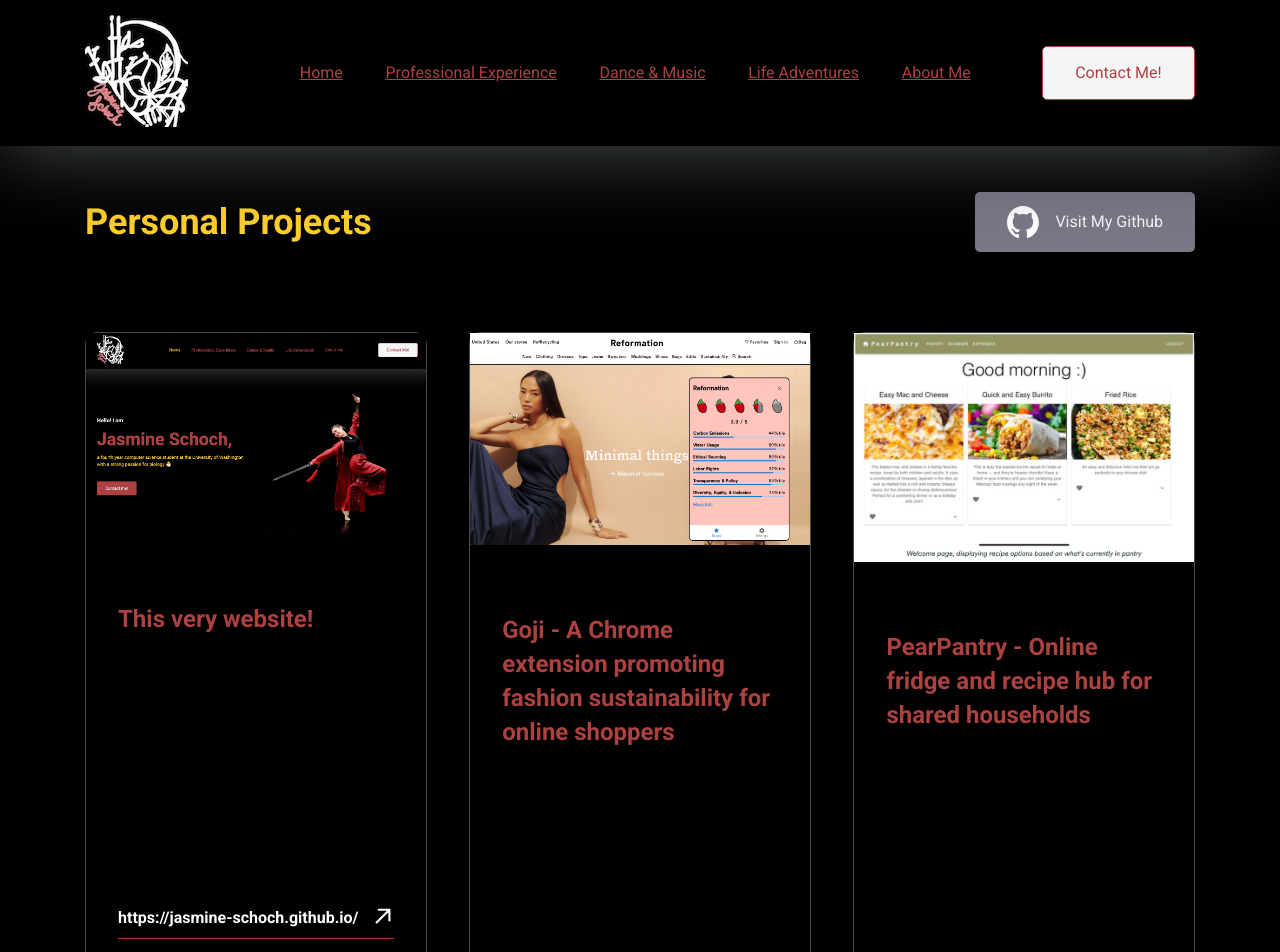
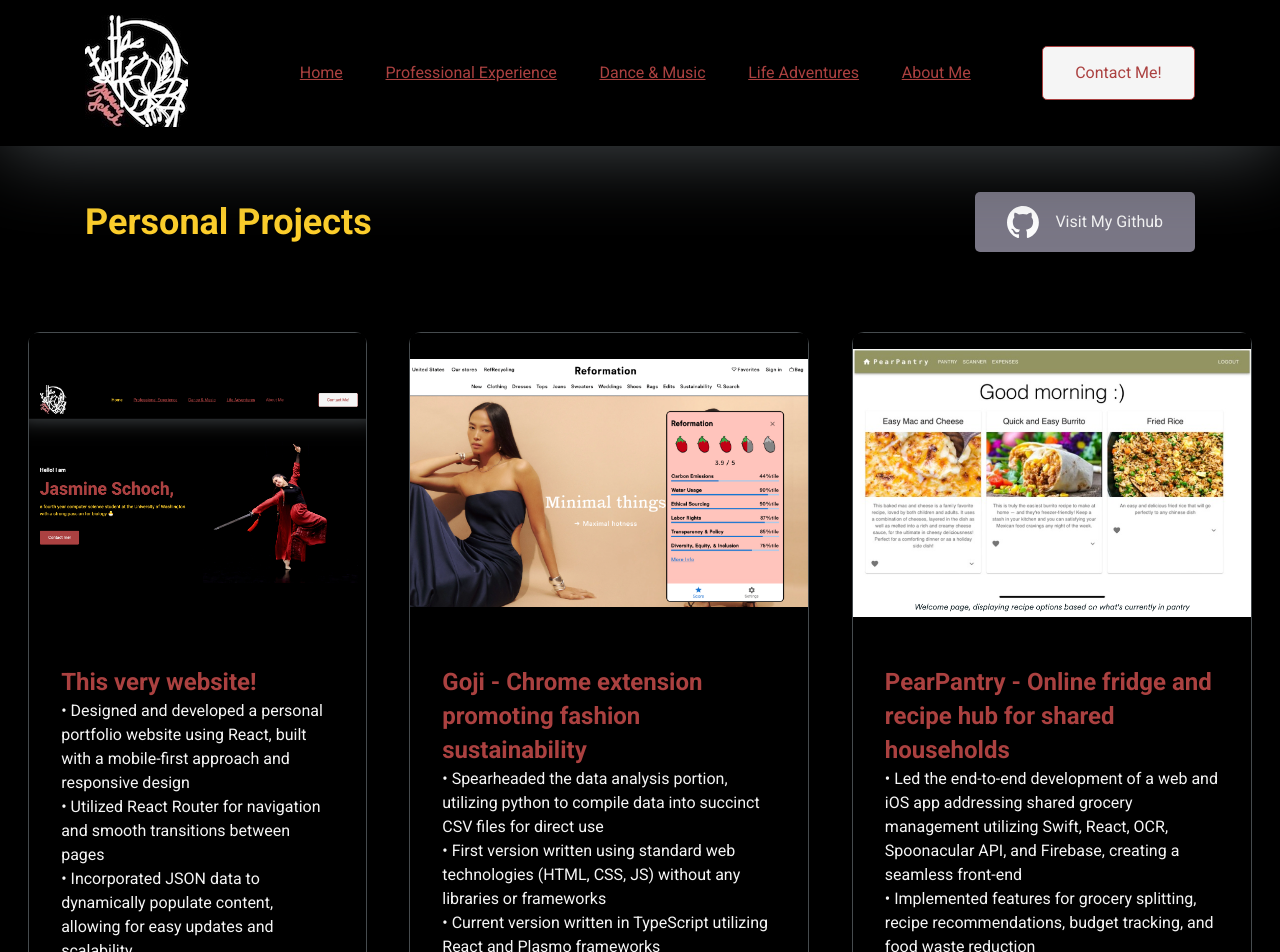
Before and after one commit to jasmine-schoch/jasmine-schoch.github.io, a React (Create React App) app: page /portfolio in a window 1280 px wide. Shown: the top 952 px of the page. Built offline with nearby package versions, Linux system fonts and the light colour scheme.

Commit message:
fixed alignment of personal projects content

```diff
--- a/src/App.css
+++ b/src/App.css
@@ -121,7 +121,7 @@
 /* Paragraph text large medium small*/
 /* Body 1*/
 .text-lg{
-  color: var(--gold);
+  color: var(--text-color);
   font-size: 18px;
   font-style: normal;
   font-weight: 400;
@@ -129,7 +129,7 @@
 }
 /* Body 2*/
 .text-md{
-  color: var(--gold);
+  color: var(--text-color);
   font-size: 16px;
   font-style: normal;
   font-weight: 400;
@@ -323,8 +323,8 @@
   gap: 32px;
   align-self: stretch;
   flex-grow: 1;
-  overflow: auto; /* Enable scrolling within the content container */
-  max-height: 600px; /* Set a maximum height for the content to limit its size */
+  overflow: auto;
+  max-height: 600px;
 }
 .experience--section--title {
   color: var(--primary);
@@ -380,7 +380,7 @@
 }
 .portfolio--section--container{
   display: flex;
-  align-items: top;
+  align-items: stretch;
   justify-content: center;
   width: 100%;
   gap: 42.6px;
@@ -388,26 +388,35 @@
 .portfolio--section--img{
   border-radius: 8px;
   width: 100%;
+  height: 300px;
+  min-height: 300px;
+  max-height: 300px;
+  display: flex;
+  align-items: center;
+  justify-content: center;
+  background: var(--black);
+  flex-shrink: 0;
 }
 .portfolio--section--img > img{
-  width: 100%;
+  max-width: 100%;
+  max-height: 100%;
+  object-fit: contain;
+  width: auto;
+  height: auto;
 }
 .portfolio--section--card{
   display: flex;
   flex-direction: column;
   align-items: flex-start;
-  flex-direction: column;
-  align-items: flex-start;
-  gap: 32px;
-  flex: 1 0 0;
+  gap: 0;
+  flex: 1 0 300px;
   background: var(--black);
   /*box-shadow: 0 0 32px 0 var(--dark-shadow);*/
   cursor: pointer;
   border-top-left-radius: 12px;
   border-top-right-radius: 12px;
   border: 1.33px solid var(--dark-shadow);
-  width: 300px;
-  height: 600;
+  max-width: 400px;
   box-sizing: border-box;
 }
 .portfolio--section--card--content {
@@ -417,14 +426,22 @@
   align-items: flex-start;
   gap: 32px;
   align-self: stretch;
+  flex-grow: 1;
+  justify-content: space-between;
+  height: 100%;
 }
 .portfolio--section--title {
   width: 100%;
   text-align: left;
   margin: 0;
+  flex-grow: 0;
+}
+.text-md {
+  flex-grow: 1;
 }
 .portfolio--link {
   width: 100%;
+  margin-top: auto;
 }
 .portfolio--link a {
   text-decoration: none;
--- a/src/Pages/Home/MyPortfolio.jsx
+++ b/src/Pages/Home/MyPortfolio.jsx
@@ -1,6 +1,7 @@
 import data from '../../data/index.json';
 import ExperienceContainer from './ExperienceContainer';
 
+/* portfolio aka personal projects */
 export default function MyPortfolio() {
     return (
         <section className="portfolio--section" id="MyPortfolio">
--- a/src/data/index.json
+++ b/src/data/index.json
@@ -41,14 +41,14 @@
             "id": "1",
             "title": "This very website!",
             "src": "./img/homepage.png",
-            "description": "• Designed and developed a personal portfolio website using React,built with a mobile-first approach and responsive design<br/>• Utilized React Router for navigation and smooth transitions between pages<br/>• Incorporated JSON data to dynamically populate content, allowing for easy updates and scalability",
+            "description": "• Designed and developed a personal portfolio website using React, built with a mobile-first approach and responsive design<br/>• Utilized React Router for navigation and smooth transitions between pages<br/>• Incorporated JSON data to dynamically populate content, allowing for easy updates and scalability",
             "link": "https://jasmine-schoch.github.io/"
         },
         {
             "id": "2",
-            "title": "Goji - A Chrome extension promoting fashion sustainability for online shoppers",
+            "title": "Goji - Chrome extension promoting fashion sustainability",
             "src": "./img/goji.png",
-            "description": "• Spearheaded the data analysis portion, utilizing python to compile data into succinct CSV files to be used directly<br/>• First version written using standard web technologies (HTML, CSS, JS) without any libraries or frameworks<br/>• Current version written in TypeScript utilizing React and Plasmo frameworks<br/>• Steadily increasing number of users, with over 100 downloads worldwide<br/>• For more information including download instructions, visit Goji on the Chrome Web store",
+            "description": "• Spearheaded the data analysis portion, utilizing python to compile data into succinct CSV files for direct use<br/>• First version written using standard web technologies (HTML, CSS, JS) without any libraries or frameworks<br/>• Current version written in TypeScript utilizing React and Plasmo frameworks<br/>• Steadily increasing number of users, with over 100 downloads worldwide<br/>",
             "link": "https://chromewebstore.google.com/detail/goji/pjeeheedkpjojpgkpmbopfcopniinfdn?hl=en-US"
         },
         {
```
Also changed, not shown: public/logo-old.png (deleted).
